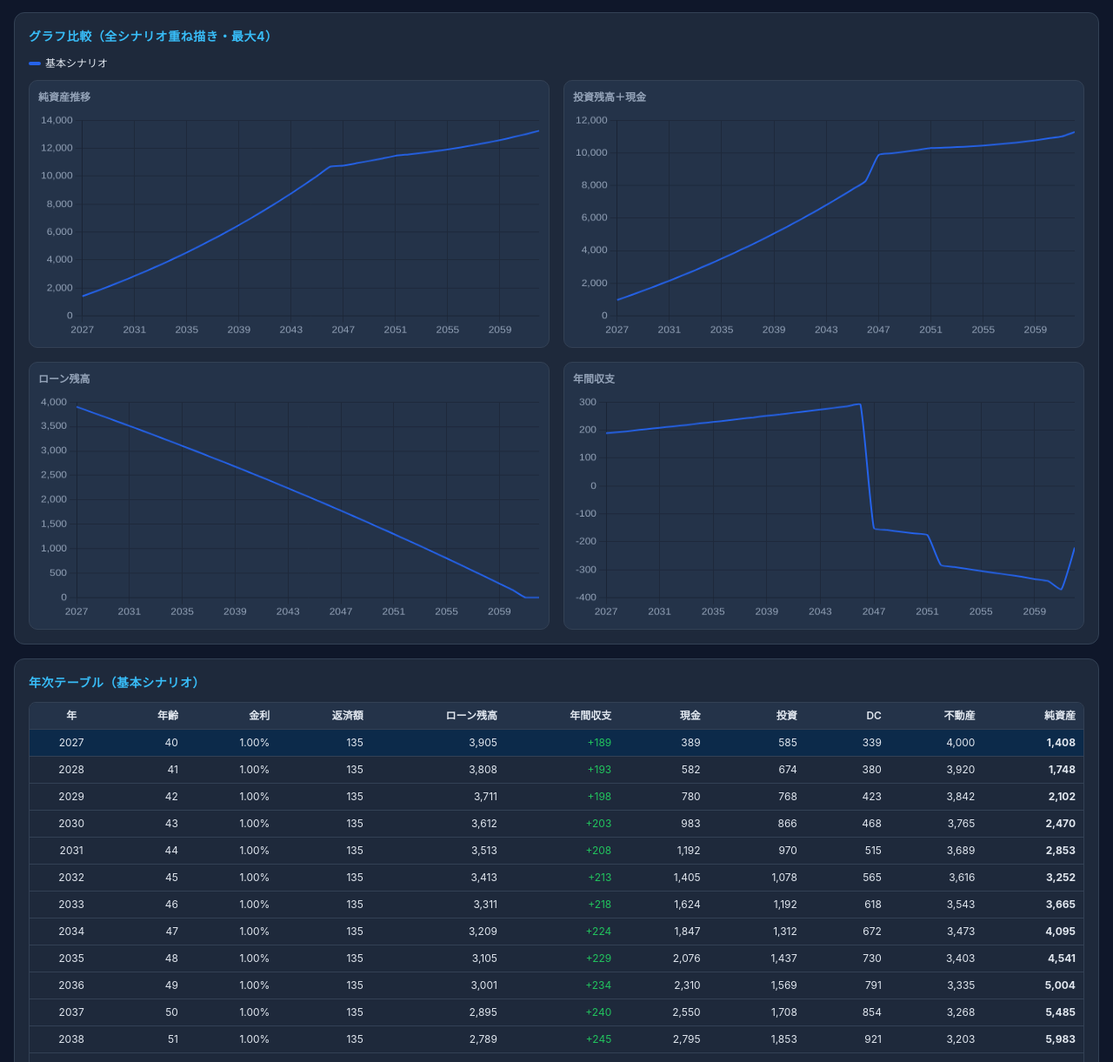
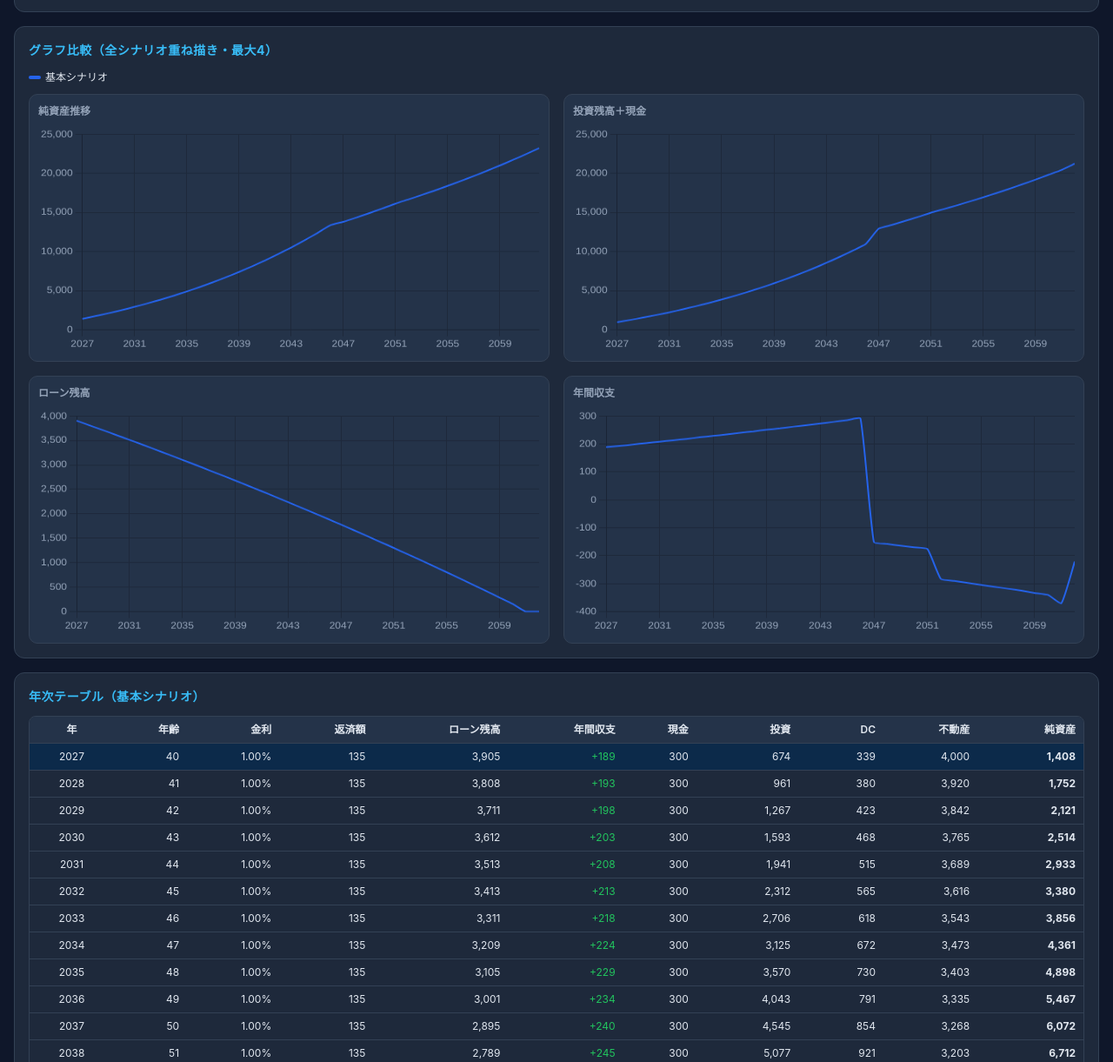
Before and after one commit to nkhtnkht-ops/loan-simulator, a plain HTML site: page index.html in a window 1280 px wide. Shown: the part 1245-2466 px from the top of the page at 87% size. Drawn offline with nearby package versions, Linux system fonts and the light colour scheme.

Commit message:
余剰の自動投資オプション追加（現金キープ目標を超えた分を投資へ。0でオフ）
Co-Authored-By: Claude Opus 4.8 (1M context) <noreply@anthropic.com>

```diff
--- a/index.html
+++ b/index.html
@@ -206,6 +206,7 @@ const SCHEMA = [
     {k:'invReturn',     l:'想定利回り', u:'%', step:0.1},
     {k:'invInit',       l:'投資残高 初期値', u:'万円', step:10},
     {k:'cashInit',      l:'現金 初期値', u:'万円', step:10},
+    {k:'cashKeep',      l:'現金キープ目標(超過分は自動投資/0=オフ)', u:'万円', step:50},
     {k:'dcInit',        l:'企業型DC 残高', u:'万円', step:10},
     {k:'dcMonthly',     l:'DC拠出(天引き外)', u:'万円/月', step:0.5},
     {k:'reInit',        l:'不動産評価 初期値', u:'万円', step:10},
@@ -229,7 +230,7 @@ function defaultInputs(){
     loanAmount:4000, termYears:35, startAge:40,
     incomeMonthly:40, bonusAnnual:120, raise:1.5, income60:300, income65:200,
     livingMonthly:15, inflation:2.0, mgmtFee:20000, parking:10000, housingRise:1.5,
-    investMonthly:5, invReturn:5.0, invInit:500, cashInit:200,
+    investMonthly:5, invReturn:5.0, invInit:500, cashInit:200, cashKeep:300,
     dcInit:300, dcMonthly:2,
     reInit:4000, reDeprec:2.0, reFloor:1500,
     ratePath:defaultRatePath(),
@@ -314,6 +315,11 @@ function compute(inp){
     const cashTmp = cash + flow;
     if(cashTmp>=0){ cash=cashTmp; } else { shortfall=-cashTmp; cash=0; }
 
+    // --- 余剰の自動投資：現金キープ目標を超えた分を投資へ（0でオフ＝現金のまま）---
+    let sweep=0;
+    const keep=(inp.cashKeep||0)*10000;
+    if(keep>0 && cash>keep){ sweep=cash-keep; cash=keep; }
+
     // --- DC ---
     let lump=0;
     if(age<=59)     dc = dc*(1+inp.invReturn/100) + dcContrib; // 59歳まで成長＋拠出
@@ -321,7 +327,7 @@ function compute(inp){
     else            dc = 0;
 
     // --- investment ---
-    inv = inv*(1+inp.invReturn/100) + invContrib + lump - shortfall;
+    inv = inv*(1+inp.invReturn/100) + invContrib + lump - shortfall + sweep;
     if(inv<0) inv=0;
 
     // --- real estate ---
```
